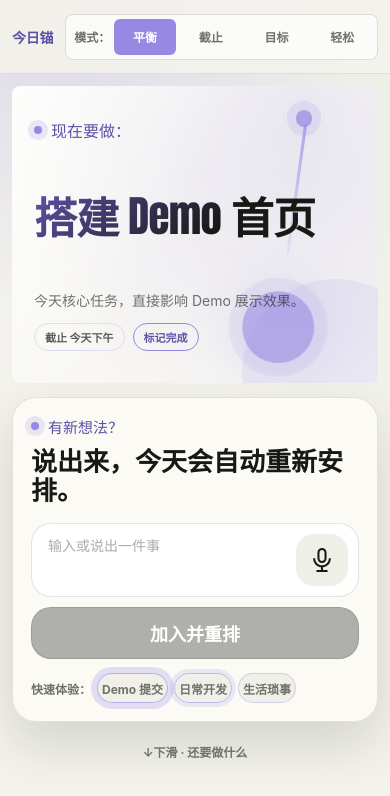
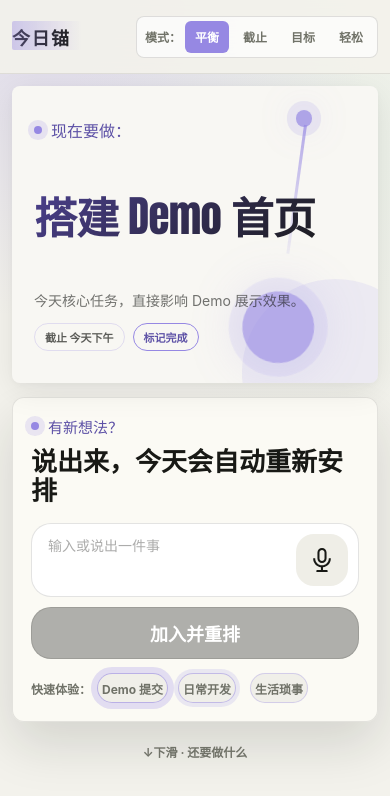
Before and after one commit to chenxinyu23/what-to-do-now, a website with bundled scripts: page index.html in a window 390 px wide. Built offline with nearby package versions, Linux system fonts and the light colour scheme.

Commit message:
样式优化

```diff
--- a/assets/app.js
+++ b/assets/app.js
@@ -1394,7 +1394,7 @@ class AttentionReorderApp {
     return `
       <section class="idea-composer-card" aria-labelledby="idea-composer-title">
         <p class="composer-kicker"><span class="live-dot"></span> 有新想法？</p>
-        <h2 id="idea-composer-title">说出来，今天会自动重新安排。</h2>
+        <h2 id="idea-composer-title">说出来，今天会自动重新安排</h2>
         <div class="composer-input-row">
           <label class="sr-only" for="input-text">输入新的任务或想法</label>
           <div class="composer-input-shell">
--- a/assets/styles.css
+++ b/assets/styles.css
@@ -141,10 +141,24 @@ h4 {
 
 .app-title {
   flex: 0 0 auto;
-  font-size: 16px;
-  font-weight: 850;
-  color: var(--focus-dark);
-  letter-spacing: -0.02em;
+  font-family: Georgia, serif;
+  font-size: 18px;
+  font-weight: 800;
+  color: var(--ink);
+  letter-spacing: 0.08em;
+  position: relative;
+  margin-bottom: 8px;
+}
+
+.app-title::after {
+  content: "";
+  position: absolute;
+  bottom: 0;
+  left: 0;
+  width: 70px;
+  height: 29px;
+  background: linear-gradient(90deg, rgba(150, 136, 227, 0.4), rgba(150, 136, 227, 0));
+  border-radius: 2px;
 }
 
 .mode-label {
@@ -158,7 +172,7 @@ h4 {
 
 .mode-wrap {
   min-width: 0;
-  max-width: 1200px;
+  max-width: 500px;
   width: 100%;
   display: flex;
   align-items: center;
@@ -167,7 +181,7 @@ h4 {
 }
 
 .mode-switcher {
-  flex: 1 1 auto;
+  flex: 0 0 auto;
   min-width: 0;
   display: flex;
   align-items: center;
@@ -186,12 +200,12 @@ h4 {
 }
 
 .mode-button {
-  flex: 1;
-  min-height: 36px;
+  flex: 0 0 auto;
+  min-height: 32px;
   border-radius: 6px;
   background: transparent;
   color: var(--muted);
-  padding: 0 13px;
+  padding: 0 10px;
   font-size: 13px;
 }
 
@@ -260,11 +274,9 @@ h4 {
   overflow: hidden;
   border-radius: 8px;
   padding: clamp(40px, 8vw, 96px) clamp(30px, 6vw, 72px);
-  background:
-    linear-gradient(120deg, rgba(255, 255, 255, 0.80), transparent 46%),
-    radial-gradient(circle at 78% 28%, rgba(150, 136, 227, 0.15), transparent 18rem),
-    #f8f7f3;
+  background: #f8f7f3;
   color: var(--ink);
+  box-shadow: 0 8px 32px rgba(24, 25, 21, 0.08), 0 2px 8px rgba(24, 25, 21, 0.04);
 }
 
 .focus-hero::before {
@@ -327,7 +339,8 @@ h4 {
   line-height: 1.08;
   letter-spacing: -0.015em;
   color: var(--ink);
-  background: linear-gradient(135deg, var(--focus-dark), var(--ink) 60%);
+  background: linear-gradient(135deg, #4a3f8a, var(--ink) 100%);
+  /* background: #181915; */
   -webkit-background-clip: text;
   -webkit-text-fill-color: transparent;
   background-clip: text;
@@ -604,10 +617,14 @@ h4 {
 
 .composer-example-btn:nth-child(3) {
   animation-delay: 0.4s;
+  margin-left: 4px;
+  margin-right: 4px;
 }
 
 .composer-example-btn:nth-child(4) {
   animation-delay: 0.8s;
+  margin-left: 4px;
+  margin-right: 4px;
 }
 
 @keyframes pulse-glow {
@@ -707,12 +724,48 @@ h4 {
   background: #f7f5ff;
 }
 
-.task-later {
-  background: #fff;
+.group-later .task-card {
+  background: #f8f7f3;
+  border-color: rgba(24, 25, 21, 0.08);
+}
+
+.group-later .task-header h3 {
+  font-size: 16px;
+  font-weight: 600;
+  color: rgba(24, 25, 21, 0.9);
+}
+
+.group-later .recommendation {
+  background: rgba(150, 136, 227, 0.18);
+  color: rgba(150, 136, 227, 0.85);
+}
+
+.group-later .deadline {
+  color: rgba(150, 136, 227);
+}
+
+.group-later .task-reason {
+  font-size: 11px;
+  color: rgba(24, 25, 21, 0.5);
+  margin-top: 6px;
+}
+
+.group-later .task-rank {
+  border-color: rgba(24, 25, 21, 0.1);
+  color: rgba(24, 25, 21, 0.4);
 }
 
 .task-out {
   background: #f4f3ee;
+}
+
+.group-out .recommendation {
+  background: rgba(24, 25, 21, 0.08);
+  color: rgba(24, 25, 21, 0.5);
+}
+
+.group-out .deadline {
+  color: rgba(24, 25, 21, 0.5);
 }
 
 .task-rank {
@@ -1379,7 +1432,8 @@ textarea::placeholder {
   }
 
   .app-title {
-    font-size: 14px;
+    font-size: 18px;
+    margin-bottom: 0px;
   }
 
   .mode-label {
@@ -1440,7 +1494,7 @@ textarea::placeholder {
   }
 
   .idea-composer-card {
-    border-radius: 24px;
+    border-radius: 12px;
     padding: 18px;
   }
 
```
